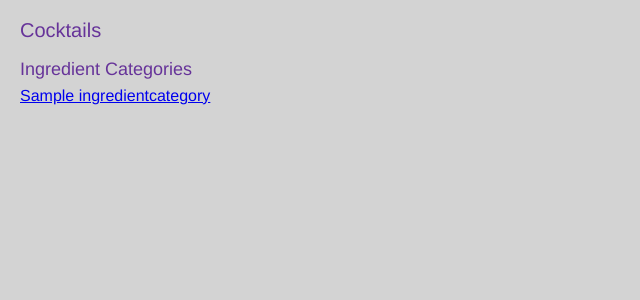
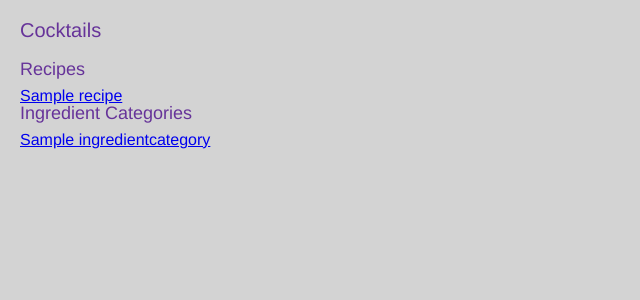
Before and after one commit to mgeraci/cocktails, a Django app: page / in a window 1280 px wide. Shown: the top 300 px of the page, without its empty margins (0-640 px from the left). Run offline with Django 3.2, Linux system fonts and the light colour scheme; tables that the repository leaves empty hold one stand-in row (values such as "Sample post").

Commit message:
add recipe to model and add template

```diff
--- a/cocktails/cocktails_app/admin.py
+++ b/cocktails/cocktails_app/admin.py
@@ -2,6 +2,7 @@ from django.contrib import admin
 from cocktails_app.models import (
     Ingredient,
     IngredientCategory,
+    Recipe,
 )
 
 class IngredientAdmin(admin.ModelAdmin):
@@ -10,5 +11,9 @@ class IngredientAdmin(admin.ModelAdmin):
 class IngredientCategoryAdmin(admin.ModelAdmin):
     pass
 
+class RecipeAdmin(admin.ModelAdmin):
+    pass
+
 admin.site.register(Ingredient, IngredientAdmin)
 admin.site.register(IngredientCategory, IngredientCategoryAdmin)
+admin.site.register(Recipe, RecipeAdmin)
--- a/cocktails/cocktails_app/models.py
+++ b/cocktails/cocktails_app/models.py
@@ -1,5 +1,15 @@
 from __future__ import unicode_literals
 from django.db import models
+
+class Recipe(models.Model):
+    name = models.CharField(max_length=200)
+    slug = models.SlugField(max_length=200, unique=True)
+
+    class Meta:
+        ordering = ['name']
+
+    def __unicode__(self):
+        return self.name
 
 class IngredientCategory(models.Model):
     name = models.CharField(max_length=200, default="Alcohol")
--- a/cocktails/cocktails_app/templates/pages/index.html
+++ b/cocktails/cocktails_app/templates/pages/index.html
@@ -5,6 +5,15 @@
 {% block content %}
 
 <h1>Cocktails</h1>
+
+<h2>Recipes</h2>
+
+{% for recipe in recipes %}
+	<a href="/recipe/{{ recipe.slug }}">
+		{{ recipe.name }}
+	</a>
+	<br />
+{% endfor %}
 
 <h2>Ingredient Categories</h2>
 
--- a/cocktails/cocktails_app/urls.py
+++ b/cocktails/cocktails_app/urls.py
@@ -11,6 +11,7 @@ urlpatterns = [
     # main pages
     url(r'^$', views.index, name='index_url'),
     url(r'^ingredients/(?P<slug>[^/]+)/$', views.ingredient_category, name='ingredient_category'),
+    url(r'^recipe/(?P<slug>[^/]+)/$', views.recipe, name='recipe_url'),
 ]
 
 urlpatterns += static(settings.MEDIA_URL, document_root=settings.MEDIA_ROOT)
--- a/cocktails/cocktails_app/views.py
+++ b/cocktails/cocktails_app/views.py
@@ -5,16 +5,20 @@ from cocktails.localsettings import STATIC_URL
 
 from cocktails_app.models import IngredientCategory
 from cocktails_app.models import Ingredient
+from cocktails_app.models import Recipe
 
 def index(request):
+    categories = IngredientCategory.objects.all()
+    recipes = Recipe.objects.all()
+
     context = {
-        'categories': IngredientCategory.objects.all()
+        'categories': categories,
+        'recipes': recipes,
     }
 
     return render(request, 'pages/index.html', context)
 
 def ingredient_category(request, slug):
-    print slug
     category = get_object_or_404(IngredientCategory, slug=slug)
     ingredients = Ingredient.objects.filter(category=category)
 
@@ -24,3 +28,12 @@ def ingredient_category(request, slug):
     }
 
     return render(request, 'pages/ingredients_category.html', context)
+
+def recipe(request, slug):
+    recipe = get_object_or_404(Recipe, slug=slug)
+
+    context = {
+        'recipe': recipe,
+    }
+
+    return render(request, 'pages/recipe.html', context)
```
Also changed, not shown: cocktails/cocktails_app/templates/pages/recipe.html (added, +11 -0 lines), cocktails/cocktails_app/migrations/0007_auto_20160709_2103.py (added), 5 other files.
